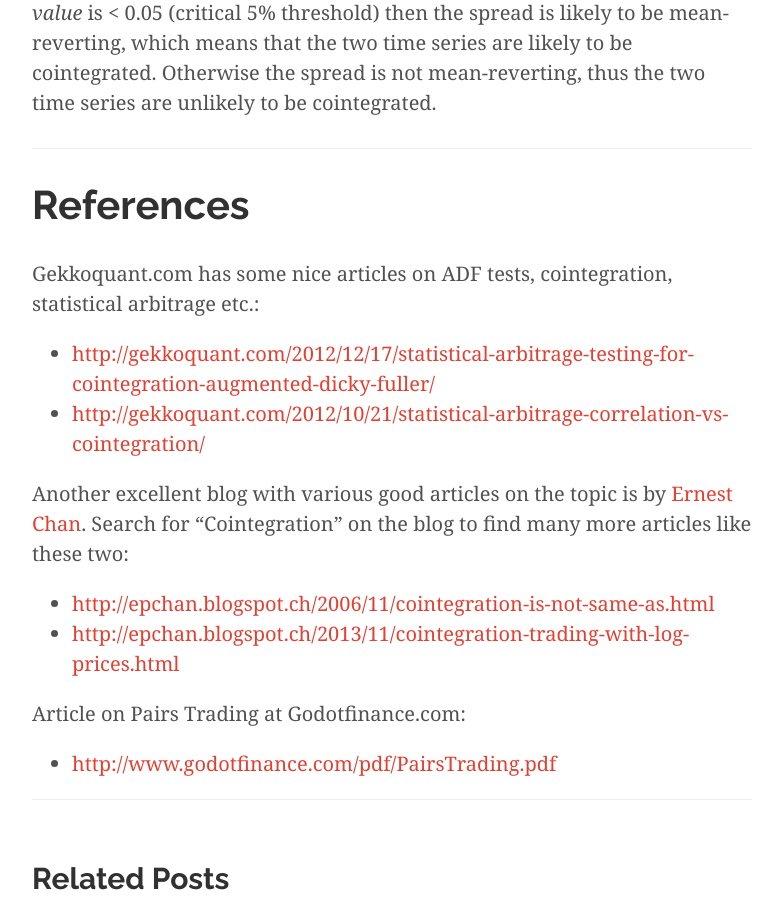
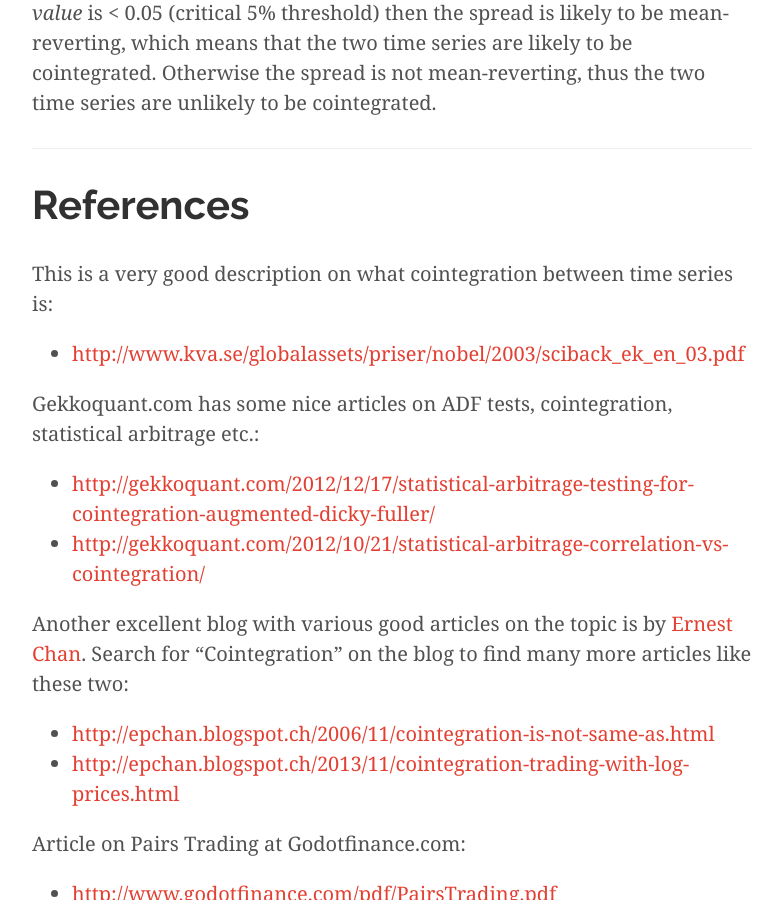
Before and after one commit to fabian-kostadinov/fabian-kostadinov.github.io, a Jekyll site: the page built from _posts/2014-11-04-testing-timeseries-for-cointegration.md, in a window 1280 px wide and 900 px high, scrolled down 3271 px. Shown: the whole window, without its empty margins (248-1030 px from the left). Built offline with Jekyll 4.4.1, drawn with Linux system fonts in a browser that asks for light colours; nearby versions of some CDN libraries; Markdown is read by kramdown in place of the engine named in the settings.

Commit message:
Added link

```diff
--- a/_posts/2014-11-04-testing-timeseries-for-cointegration.md
+++ b/_posts/2014-11-04-testing-timeseries-for-cointegration.md
@@ -49,6 +49,10 @@
 
 # References
 
+This is a very good description on what cointegration between time series is:
+
+* [http://www.kva.se/globalassets/priser/nobel/2003/sciback_ek_en_03.pdf](http://www.kva.se/globalassets/priser/nobel/2003/sciback_ek_en_03.pdf)
+
 Gekkoquant.com has some nice articles on ADF tests, cointegration, statistical arbitrage etc.:
 
 * [http://gekkoquant.com/2012/12/17/statistical-arbitrage-testing-for-cointegration-augmented-dicky-fuller/](http://gekkoquant.com/2012/12/17/statistical-arbitrage-testing-for-cointegration-augmented-dicky-fuller/)
```
